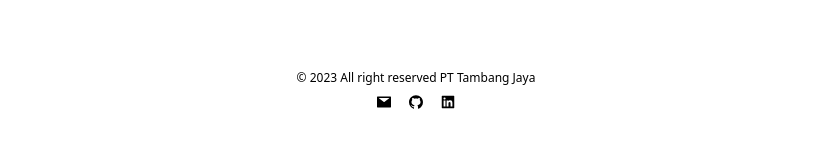
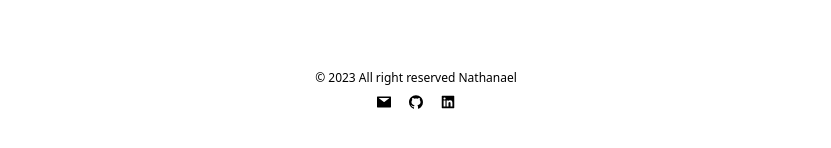
Before and after one commit to nathanaelbudijono/F1-Sekawan, a React (Create React App) app: page / in a window 1280 px wide. Shown: the part 188-336 px from the top of the page, without its empty margins (224-1055 px from the left). Built offline with nearby package versions, Linux system fonts and the light colour scheme; no server answers.

Commit message:
fix footer

```diff
--- a/src/components/footer.tsx
+++ b/src/components/footer.tsx
@@ -8,7 +8,7 @@ export default function Footer() {
       <section className="max-w-4xl mx-auto flex justify-center flex-col items-center gap-1">
         <div>
           <Typography variant="small" className="text-xs">
-            © {new Date().getFullYear()} All right reserved PT Tambang Jaya
+            © {new Date().getFullYear()} All right reserved Nathanael
           </Typography>
         </div>
         <div className="flex gap-2">
```
